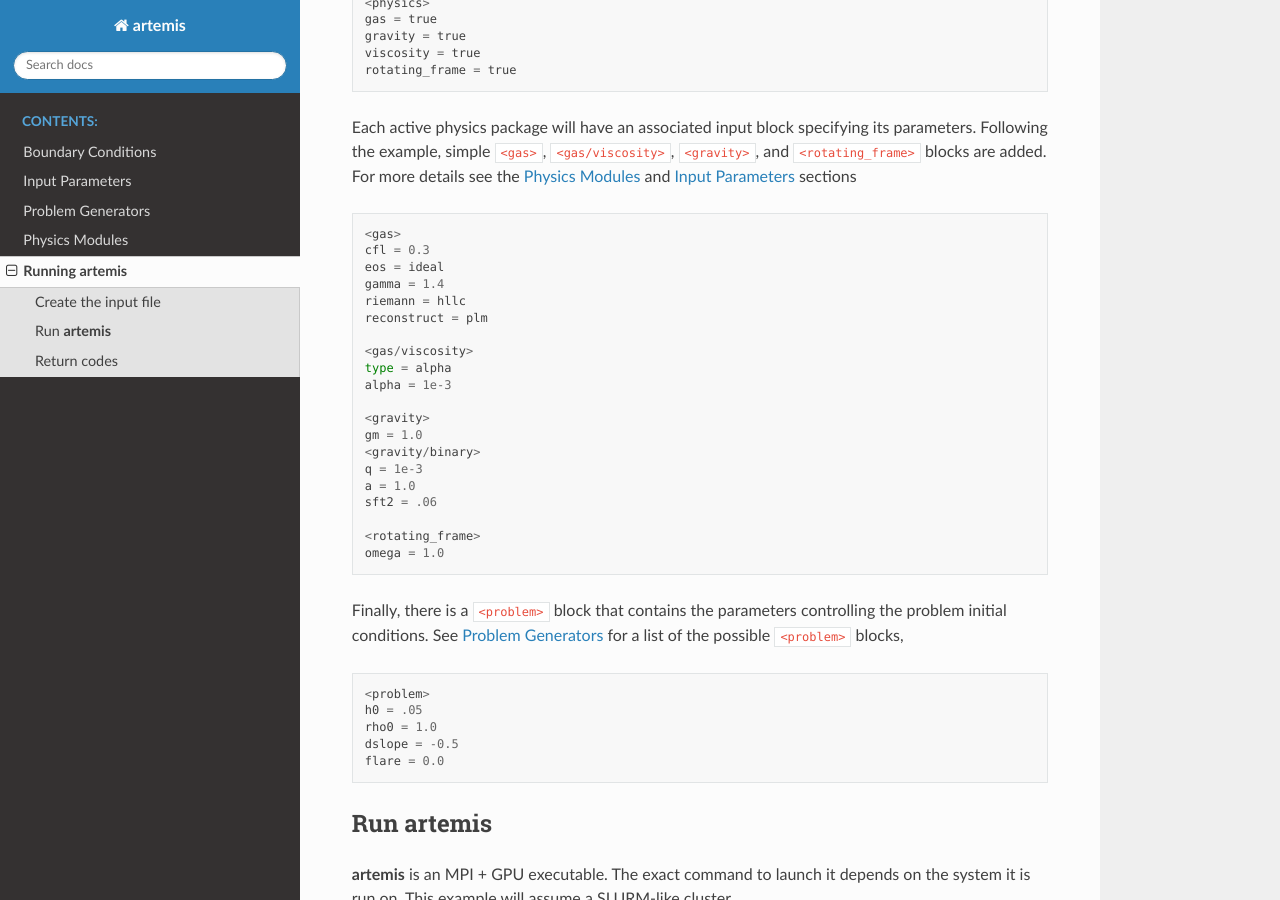
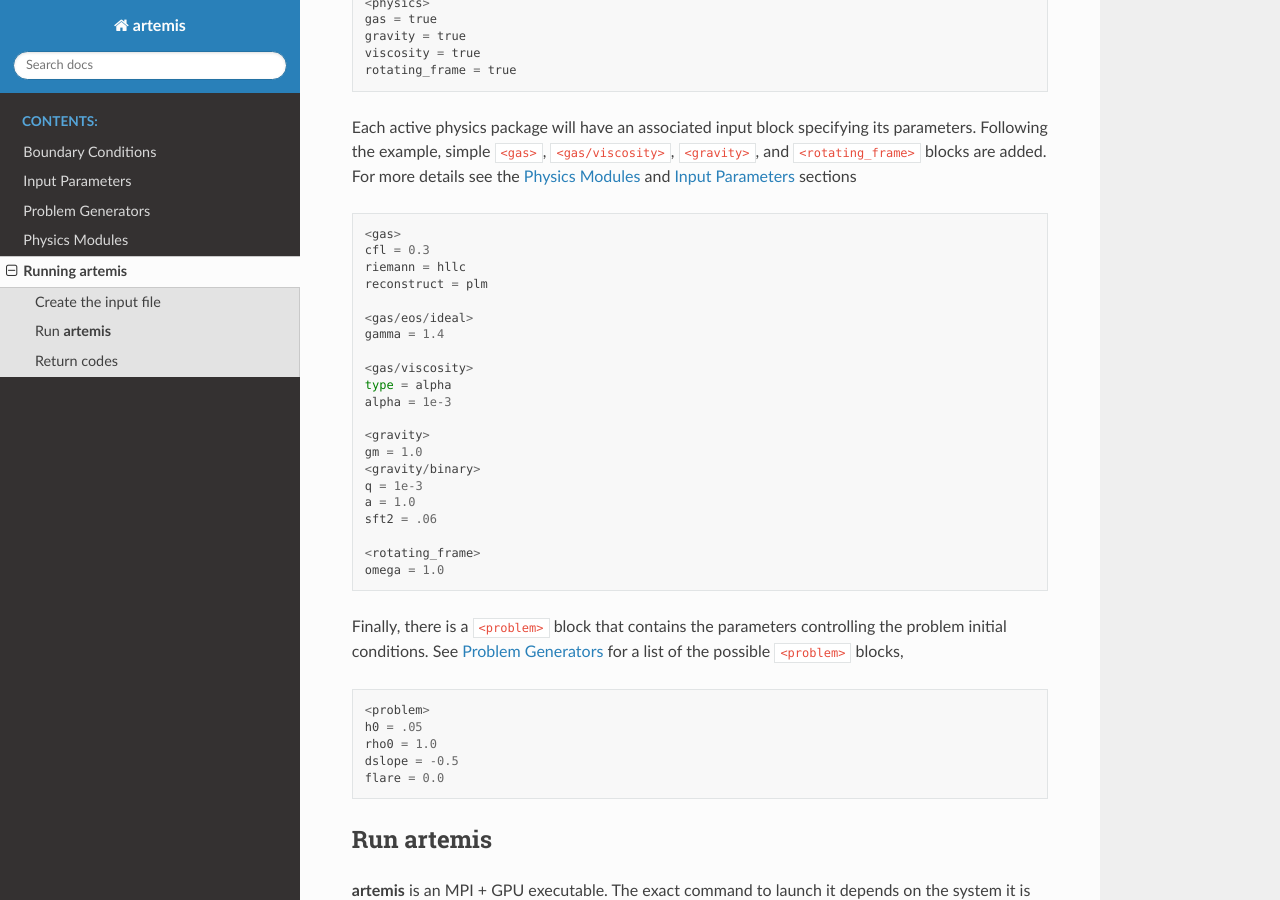
Before and after one commit to lanl/artemis, a Sphinx documentation site: the page built from doc/src/running.rst, in a window 1280 px wide and 900 px high, scrolled down 2463 px. Built offline with Sphinx 7.4.7 and the Read the Docs theme 3.1.0, drawn with Linux system fonts in a browser that asks for light colours.

Commit message:
Updates for new eos interface

```diff
--- a/doc/src/physics.rst
+++ b/doc/src/physics.rst
@@ -54,10 +54,12 @@ An example input block for a gas could read
 
   <gas>
   cfl = 0.3
-  eos = ideal
-  gamma = 1.4
   riemann = hllc     # llf, hlle, hllc Riemann solvers
   reconstruct = plm  # pcm, plm, ppm reconstructions
+
+  <gas/eos/ideal>
+  gamma = 1.4
+
 
 In order to safely model kinetic energy dominated flows, |code| uses a dual energy formalism controlled by the ``de_switch`` parameter under ``<gas>``.
 When the fraction of the internal energy to the total energy in a cell is less than ``de_switch``, |code| will recover the internal energy from a separately evolved internal energy variable.
--- a/doc/src/running.rst
+++ b/doc/src/running.rst
@@ -152,10 +152,11 @@ For more details see the :ref:`physics` and :ref:`parameters` sections
 
   <gas>
   cfl = 0.3
-  eos = ideal
-  gamma = 1.4
   riemann = hllc
   reconstruct = plm
+
+  <gas/eos/ideal>
+  gamma = 1.4
 
   <gas/viscosity>
   type = alpha
```
